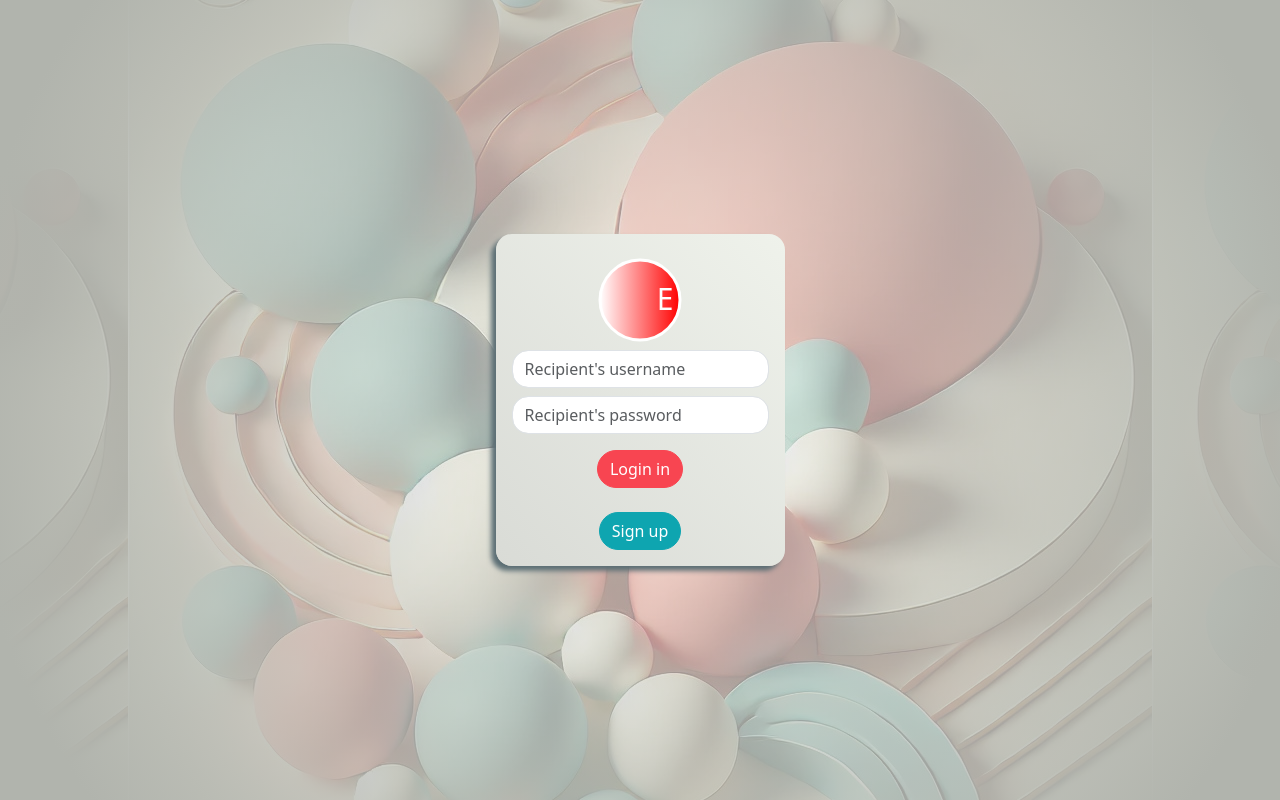
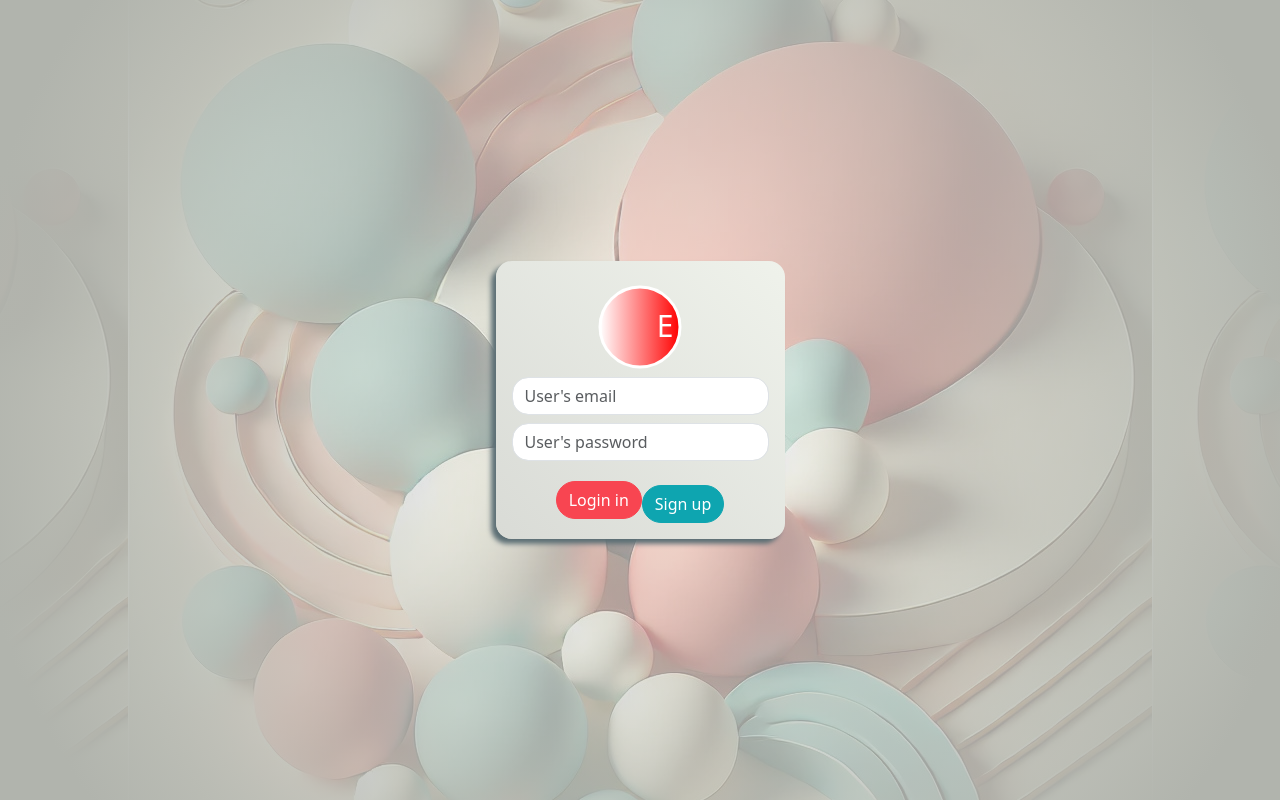
Before and after one commit to WojciechLarecki/EventerWebUI, an Angular app: page /login in a window 1280 px wide. Built offline with nearby package versions, Linux system fonts and the light colour scheme.

Commit message:
Install template form in LogIn Comp.

```diff
--- a/src/app/log-in/log-in.component.html
+++ b/src/app/log-in/log-in.component.html
@@ -8,9 +8,7 @@
         <text x="75" y="60" font-size="30" text-anchor="middle" fill="white">E</text>
     </svg>
 </div>
-<form action="" class="">
-    <input type="text" class="form-control rounded-4" placeholder="Recipient's username">
-    <input type="password" class="form-control rounded-4 mt-2" placeholder="Recipient's password">
-    <button type="submit" class="btn btn-primary rounded-pill mt-3">Login in</button>
-</form>
+<input [(ngModel)]="userEmail" type="text" class="form-control rounded-4" placeholder="User's email">
+<input [(ngModel)]="userPassword" type="password" class="form-control rounded-4 mt-2" placeholder="User's password">
+<button (click)="loginUser()" class="btn btn-primary rounded-pill mt-3">Login in</button>
 <a routerLink="/signup" class="btn btn-secondary rounded-pill mt-4">Sign up</a>
--- a/src/app/log-in/log-in.component.ts
+++ b/src/app/log-in/log-in.component.ts
@@ -1,13 +1,21 @@
 import { Component } from '@angular/core';
 import { RouterLink } from '@angular/router';
+import { FormsModule } from '@angular/forms'
 
 @Component({
   selector: 'app-log-in',
   standalone: true,
-  imports: [RouterLink],
+  imports: [RouterLink, FormsModule],
   templateUrl: './log-in.component.html',
   styleUrl: './log-in.component.scss'
 })
 export class LogInComponent {
+  userEmail!: string;
+  userPassword!: string;
 
+  loginUser(): void {
+    alert(
+      `UserEmail: ${this.userEmail} | UserPassword: ${this.userPassword}`
+    );
+  }
 }
--- a/src/app/sing-up/sing-up.component.html
+++ b/src/app/sing-up/sing-up.component.html
@@ -9,9 +9,9 @@
     </svg>
 </div>
 <form action="" class="">
-    <input type="text" class="form-control rounded-4" placeholder="email">
-    <input type="password" class="form-control rounded-4 mt-2" placeholder="password">
-    <input type="password" class="form-control rounded-4 mt-2" placeholder="repeat password">
+    <input type="text" class="form-control rounded-4" placeholder="Email">
+    <input type="password" class="form-control rounded-4 mt-2" placeholder="Password">
+    <input type="password" class="form-control rounded-4 mt-2" placeholder="Repeated password">
     <button type="submit" class="btn btn-primary rounded-pill mt-4">Create an account</button>
 </form>
 <a routerLink=".." class="btn btn-secondary rounded-pill mt-4">Cancel</a>
```
